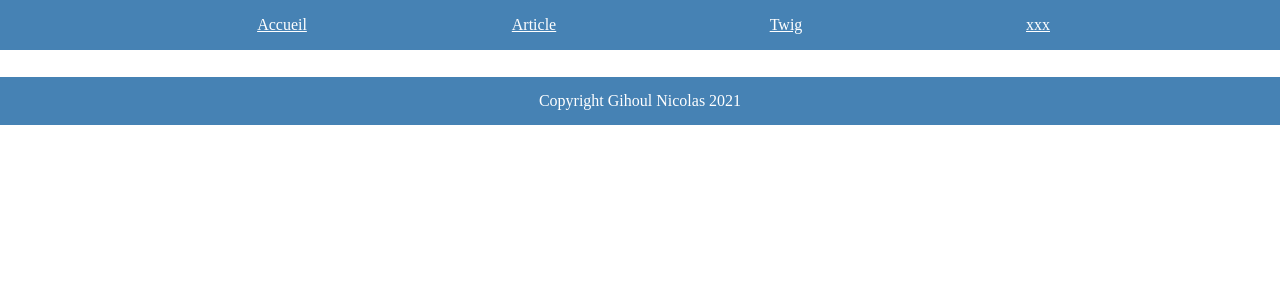
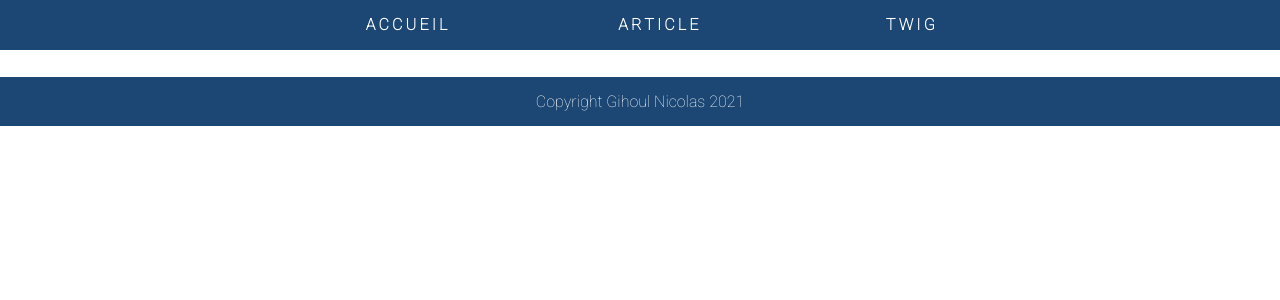
Before and after one commit to ngihoul/BlogSymfony, a Symfony app: template templates/article/index.html.twig in a window 1280 px wide. Shown: the top 300 px of the page. Run offline with Twig, Linux system fonts and the light colour scheme; the template is opened without the code that fills it, so the values that code supplies are empty; some libraries are stand-ins or nearby versions.

Commit message:
Modif CSS

```diff
--- a/public/css/style.css
+++ b/public/css/style.css
@@ -1,21 +1,24 @@
+@import url('https://fonts.googleapis.com/css2?family=Roboto:wght@100&display=swap');
+
 body {
     padding: 0;
     margin: 0;
+    font-family: 'Roboto', sans-serif;
 }
 
 h1 {
     font-size: 2.5rem;
-    color: #4682B4;
+    color: #1C4774;
 }
 
 h2 {
     font-size: 2rem;
-    color: #6495ED;
+    color: #4075AD;
 }
 
 h3 {
     font-size: 1.5rem;
-    color: #1E90FF;
+    color: #9AD0E2;
 }
 
 p {
@@ -27,6 +30,17 @@ ul {
     list-style-type: none;
 }
 
+a {
+    text-decoration: none;
+    color: #1C4774;
+    transition: 0.5s color;
+}
+
+a:hover {
+    color: #9AD0E2;
+    transition: 0.5s color;
+}
+
 .not_today {
     color: red;
 }
@@ -35,28 +49,39 @@ ul {
     color: green;
 }
 /* Navbar */
-nav, footer {
+.navbar, footer {
     text-align: center;
-    background-color: #4682B4;
+    background-color: #1C4774;
 }
 
-nav ul {
+.navbar ul {
     margin: 0;
 }
 
-nav ul li {
+.navbar ul li {
     display: inline-block;
     width: 20%;
     height: 50px;
     line-height: 50px;
 }
 
-nav ul li a {
+.navbar ul li a {
+    display: inline-block;
+    color: #fff;
+    width: 100%;
+    height: 100%;
+    font-family: 'Roboto', sans-serif;
+    font-weight: bolder;
+    letter-spacing: 0.2rem;
+    text-transform: uppercase;
+}
+
+.navbar ul li a:hover {
     color: #fff;
 }
 
-nav ul li:hover {
-    background: #6495ED;
+.navbar ul li:hover {
+    background: #4075AD;
 }
 
 footer p {
--- a/templates/header.html.twig
+++ b/templates/header.html.twig
@@ -1,8 +1,7 @@
-<nav>
+<nav class="navbar">
     <ul>
         <li><a href="{{ path('home') }}">Accueil</a></li>
         <li><a href="{{ path('article') }}">Article</a></li>
         <li><a href="{{ path('twig') }}">Twig</a></li>
-        <li><a href="#">xxx</a></li>
     </ul>
 </nav>
```
